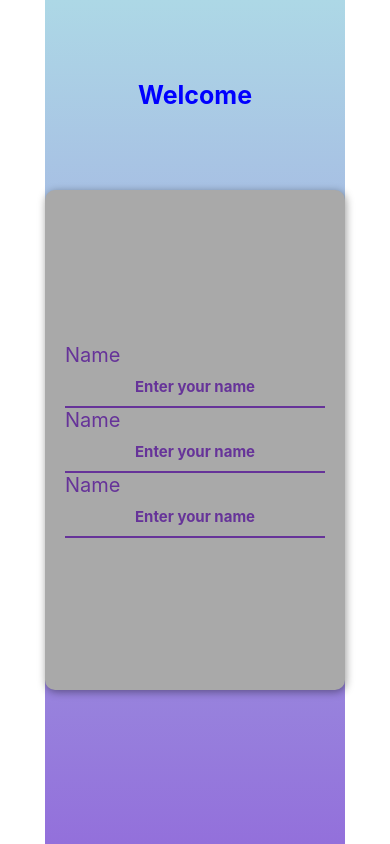
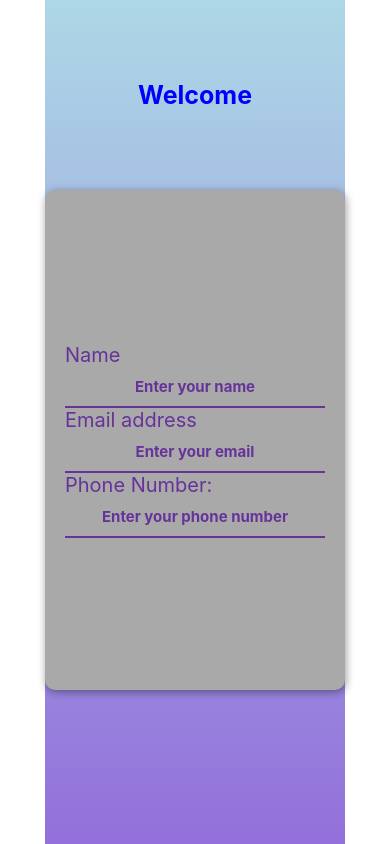
Before and after one commit to ln541758/number-guessing, a React Native app: screen / in a window 390 px wide. Built offline with nearby package versions, Linux system fonts and the light colour scheme.

Commit message:
Error checking for name, email and phone

```diff
--- a/Screens/Start.js
+++ b/Screens/Start.js
@@ -5,9 +5,23 @@ import { LinearGradient } from "expo-linear-gradient";
 
 export default function Start() {
   const [name, setName] = useState("");
+  const [email, setEmail] = useState("");
+  const [phone, setPhone] = useState("");
   function validateName() {
     const nameCharecter = /^[a-zA-Z]+$/;
     return name.length >= 2 && nameCharecter.test(name);
+  }
+  function validateEmail() {
+    const emailCharecter = /^[a-zA-Z0-9._-]+@[a-zA-Z0-9.-]+\.[a-zA-Z]{1,}$/;
+    return emailCharecter.test(email);
+  }
+  function validatePhone() {
+    const phoneNumber = /^\d{10}$/;
+    if (!phoneNumber.test(phone) || phone.length != 10) {
+      return false;
+    }
+    const lastDigit = phone.charAt(phone.length - 1);
+    return !(lastDigit === "0" || lastDigit === "1");
   }
 
   return (
@@ -31,28 +45,28 @@ export default function Start() {
           )}
         </View>
         <View>
-          <Text style={styles.label}>Name</Text>
+          <Text style={styles.label}>Email address</Text>
           <TextInput
             style={styles.input}
-            value={name}
-            onChangeText={setName}
-            placeholder="Enter your name"
+            value={email}
+            onChangeText={setEmail}
+            placeholder="Enter your email"
           />
-          {!validateName() && name.length > 0 && (
-            <Text style={styles.error}>Please enter a valid name</Text>
+          {!validateEmail() && email.length > 0 && (
+            <Text style={styles.error}>Please enter a valid email</Text>
           )}
         </View>
         <View>
-        <Text style={styles.label}>Name</Text>
-        <TextInput
-          style={styles.input}
-          value={name}
-          onChangeText={setName}
-          placeholder="Enter your name"
-        />
-        {!validateName() && name.length > 0 && (
-          <Text style={styles.error}>Please enter a valid name</Text>
-        )}
+          <Text style={styles.label}>Phone Number:</Text>
+          <TextInput
+            style={styles.input}
+            value={phone}
+            onChangeText={setPhone}
+            placeholder="Enter your phone number"
+          />
+          {!validatePhone() && phone.length > 0 && (
+            <Text style={styles.error}>Please enter a valid phone</Text>
+          )}
         </View>
       </View>
     </View>
```
